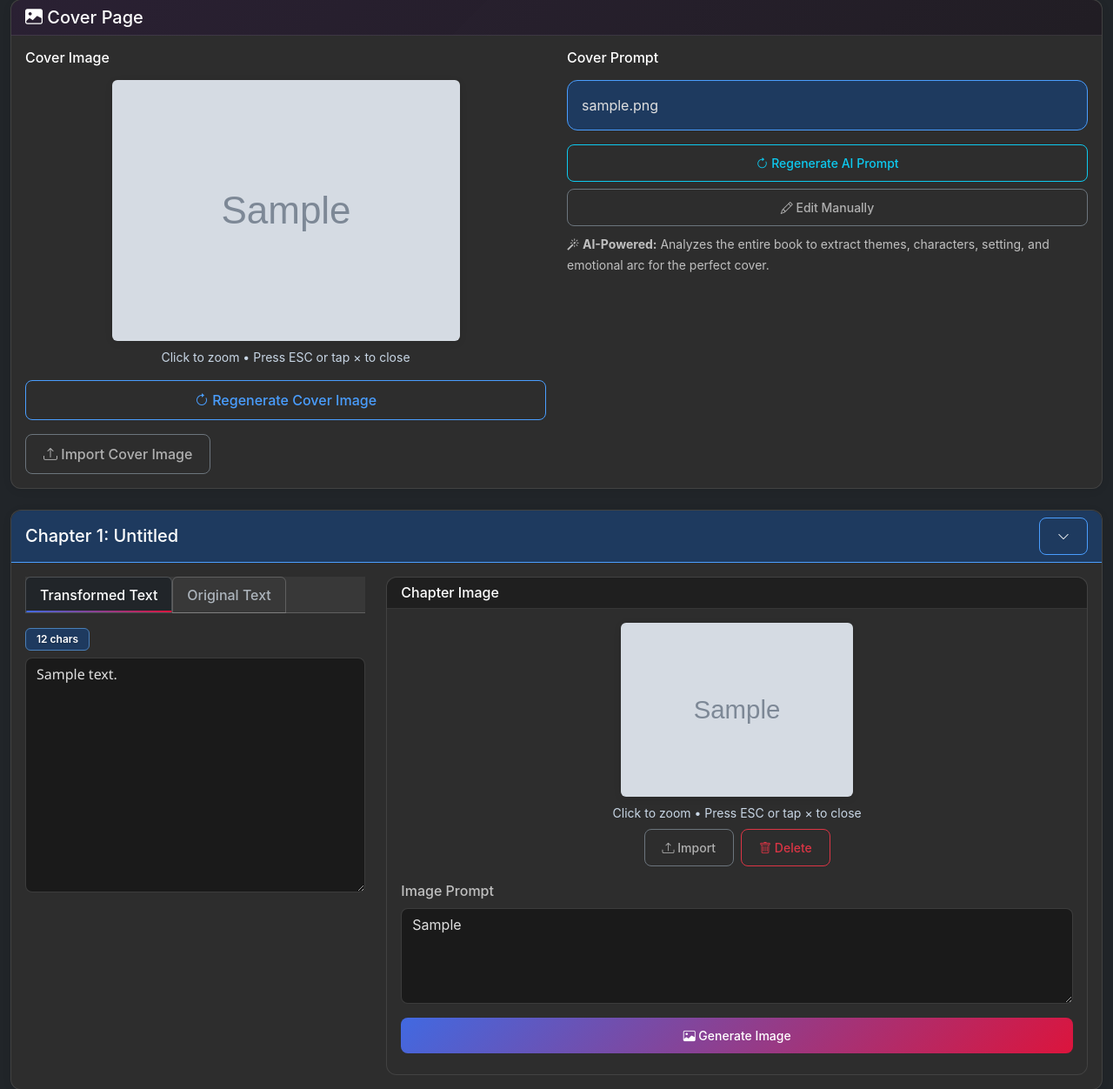
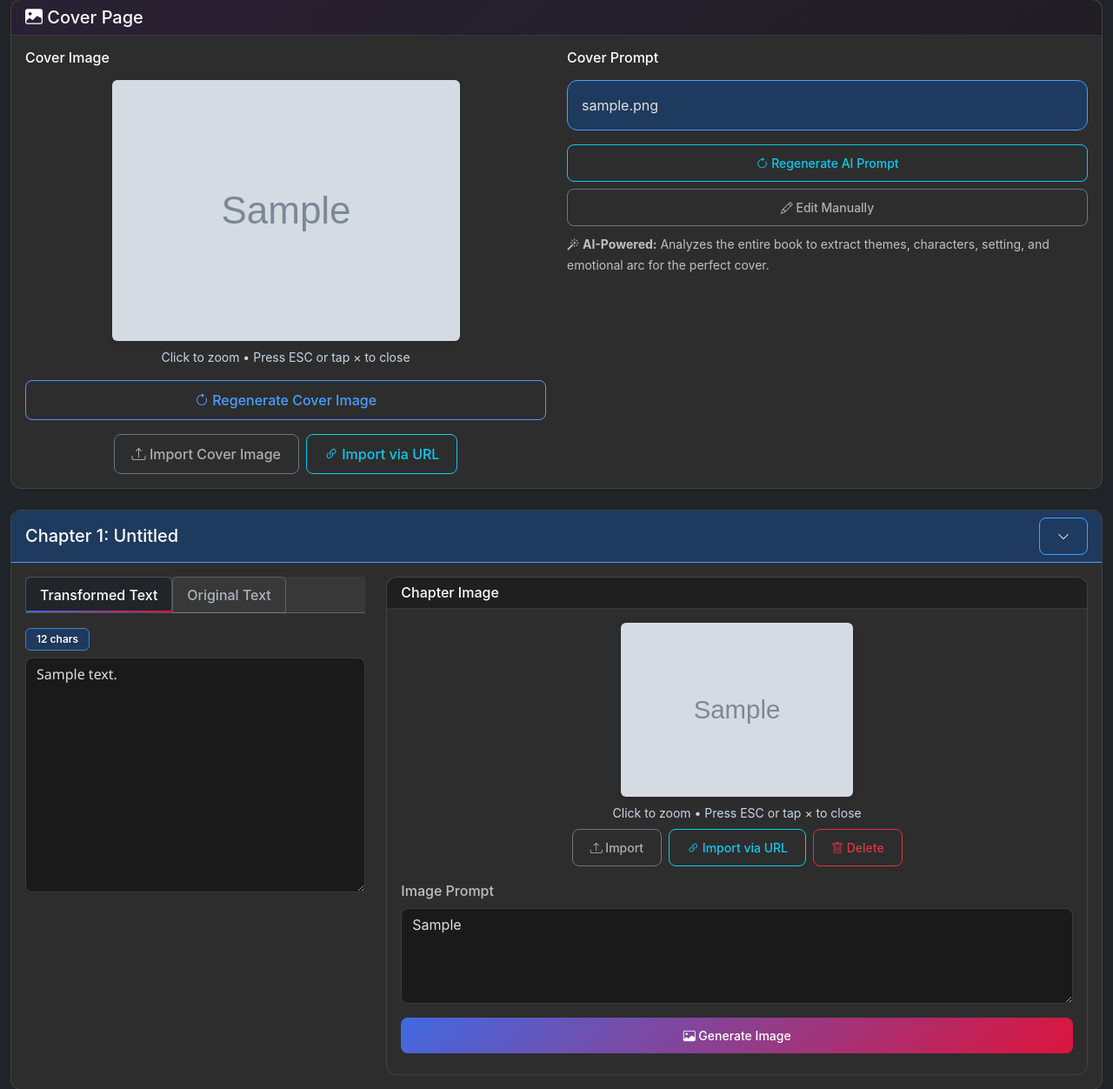
Before and after one commit to Digitalgods2/KidsFastapi, a FastAPI app: page /adaptations/1/review in a window 1280 px wide. Shown: the part 304-1556 px from the top of the page at 87% size. Run offline with FastAPI, Linux system fonts and the light colour scheme; tables that the repository leaves empty hold one stand-in row (values such as "Sample post"); grey boxes marked "Sample" are stand-in pictures; parts of the project's set-up code (start-up, migrations or seed data) failed here and were passed over; some libraries are stand-ins or nearby versions.

Commit message:
feat(ui): add Import via URL for cover and chapter images; posts image_url to backend for base64/HTTP ingestion

```diff
--- a/templates/pages/unified_review.html
+++ b/templates/pages/unified_review.html
@@ -81,11 +81,14 @@
                                     <button class="btn btn-outline-primary" onclick="regenerateCover()">
                                         <i class="bi bi-arrow-clockwise"></i> Regenerate Cover Image
                                     </button>
-                                    <div class="mt-2">
-                                        <label class="btn btn-outline-secondary">
+                                    <div class="mt-2 d-flex gap-2 justify-content-center">
+                                        <label class="btn btn-outline-secondary mb-0">
                                             <i class="bi bi-upload"></i> Import Cover Image
                                             <input type="file" id="importCoverInput" accept="image/png,image/jpeg" hidden onchange="importCover(event)">
                                         </label>
+                                        <button class="btn btn-outline-info" onclick="importCoverFromUrl()" title="Paste a URL or data:... base64">
+                                            <i class="bi bi-link-45deg"></i> Import via URL
+                                        </button>
                                     </div>
                                 </div>
                             {% else %}
@@ -231,6 +234,9 @@
                                                 <i class="bi bi-upload"></i> Import
                                                 <input type="file" accept="image/png,image/jpeg" hidden onchange="importChapterImage(event, {{ chapter.chapter_id }})">
                                             </label>
+                                            <button class="btn btn-sm btn-outline-info" onclick="importChapterImageFromUrl({{ chapter.chapter_id }})" title="Paste a URL or data:... base64">
+                                                <i class="bi bi-link-45deg"></i> Import via URL
+                                            </button>
                                             <button class="btn btn-sm btn-outline-danger"
                                                     onclick="deleteImage({{ chapter.chapter_id }})">
                                                 <i class="bi bi-trash"></i> Delete
@@ -532,6 +538,28 @@ async function importCover(e) {
     }
 }
 
+async function importCoverFromUrl() {
+    const url = prompt('Paste image URL or data: URL. If the URL returns JSON, include base64 under base64/data/image_base64.');
+    if (!url) return;
+    const fd = new FormData();
+    fd.append('image_url', url);
+    try {
+        const res = await fetch(`/review/adaptation/${adaptationId}/import-cover`, { method: 'POST', body: fd });
+        const data = await res.json();
+        if (data.success && data.image_url) {
+            const coverImg = document.querySelector('#unified-cover-gallery img');
+            const coverLink = document.querySelector('#unified-cover-gallery a');
+            if (coverImg) coverImg.src = data.image_url;
+            if (coverLink) coverLink.href = data.image_url;
+            alert('Cover image imported successfully.');
+        } else {
+            alert('Import via URL failed: ' + (data.error || 'Unknown error'));
+        }
+    } catch (err) {
+        alert('Error importing cover via URL: ' + err.message);
+    }
+}
+
 async function importChapterImage(e, chapterId) {
     const file = e.target.files && e.target.files[0];
     if (!file) return;
@@ -546,19 +574,22 @@ async function importChapterImage(e, chapterId) {
             const container = document.querySelector(`#image-container-${chapterId}`);
             if (container) {
                 container.innerHTML = `
-                    <div class="pswp-gallery" data-pswp-no-fallback>
-                        <a href="${data.image_url}" data-pswp-width="1600" data-pswp-height="1200">
-                            <img src="${data.image_url}" class="img-fluid rounded shadow-sm mb-2" style="max-height: 200px; cursor: zoom-in;" alt="Chapter ${chapterId}">
+                    <div class=\"pswp-gallery\" data-pswp-no-fallback>
+                        <a href=\"${data.image_url}\" data-pswp-width=\"1600\" data-pswp-height=\"1200\">
+                            <img src=\"${data.image_url}\" class=\"img-fluid rounded shadow-sm mb-2\" style=\"max-height: 200px; cursor: zoom-in;\" alt=\"Chapter ${chapterId}\">
                         </a>
                     </div>
-                    <p class="text-muted small text-center mb-2">Click to zoom • Press ESC or tap × to close</p>
-                    <div class="d-flex justify-content-center gap-2">
-                        <label class="btn btn-sm btn-outline-secondary mb-0">
-                            <i class="bi bi-upload"></i> Import
-                            <input type="file" accept="image/png,image/jpeg" hidden onchange="importChapterImage(event, ${chapterId})">
+                    <p class=\"text-muted small text-center mb-2\">Click to zoom • Press ESC or tap × to close</p>
+                    <div class=\"d-flex justify-content-center gap-2\">
+                        <label class=\"btn btn-sm btn-outline-secondary mb-0\">
+                            <i class=\"bi bi-upload\"></i> Import
+                            <input type=\"file\" accept=\"image/png,image/jpeg\" hidden onchange=\"importChapterImage(event, ${chapterId})\">
                         </label>
-                        <button class="btn btn-sm btn-outline-danger" onclick="deleteImage(${chapterId})">
-                            <i class="bi bi-trash"></i> Delete
+                        <button class=\"btn btn-sm btn-outline-info\" onclick=\"importChapterImageFromUrl(${chapterId})\" title=\"Paste a URL or data:... base64\">
+                            <i class=\"bi bi-link-45deg\"></i> Import via URL
+                        </button>
+                        <button class=\"btn btn-sm btn-outline-danger\" onclick=\"deleteImage(${chapterId})\">
+                            <i class=\"bi bi-trash\"></i> Delete
                         </button>
                     </div>
                 `;
@@ -572,6 +603,47 @@ async function importChapterImage(e, chapterId) {
     } finally {
         if (label) label.classList.remove('disabled');
         e.target.value = '';
+    }
+}
+
+async function importChapterImageFromUrl(chapterId) {
+    const url = prompt('Paste image URL or data: URL. If the URL returns JSON, include base64 under base64/data/image_base64.');
+    if (!url) return;
+    const fd = new FormData();
+    fd.append('image_url', url);
+    try {
+        const res = await fetch(`/review/chapter/${chapterId}/import-image`, { method: 'POST', body: fd });
+        const data = await res.json();
+        if (data.success && data.image_url) {
+            const container = document.querySelector(`#image-container-${chapterId}`);
+            if (container) {
+                container.innerHTML = `
+                    <div class=\"pswp-gallery\" data-pswp-no-fallback>
+                        <a href=\"${data.image_url}\" data-pswp-width=\"1600\" data-pswp-height=\"1200\">
+                            <img src=\"${data.image_url}\" class=\"img-fluid rounded shadow-sm mb-2\" style=\"max-height: 200px; cursor: zoom-in;\" alt=\"Chapter ${chapterId}\">
+                        </a>
+                    </div>
+                    <p class=\"text-muted small text-center mb-2\">Click to zoom • Press ESC or tap × to close</p>
+                    <div class=\"d-flex justify-content-center gap-2\">
+                        <label class=\"btn btn-sm btn-outline-secondary mb-0\">
+                            <i class=\"bi bi-upload\"></i> Import
+                            <input type=\"file\" accept=\"image/png,image/jpeg\" hidden onchange=\"importChapterImage(event, ${chapterId})\">
+                        </label>
+                        <button class=\"btn btn-sm btn-outline-info\" onclick=\"importChapterImageFromUrl(${chapterId})\" title=\"Paste a URL or data:... base64\">
+                            <i class=\"bi bi-link-45deg\"></i> Import via URL
+                        </button>
+                        <button class=\"btn btn-sm btn-outline-danger\" onclick=\"deleteImage(${chapterId})\">
+                            <i class=\"bi bi-trash\"></i> Delete
+                        </button>
+                    </div>
+                `;
+            }
+            alert('Chapter image imported successfully.');
+        } else {
+            alert('Import via URL failed: ' + (data.error || 'Unknown error'));
+        }
+    } catch (err) {
+        alert('Error importing image via URL: ' + err.message);
     }
 }
 
```
